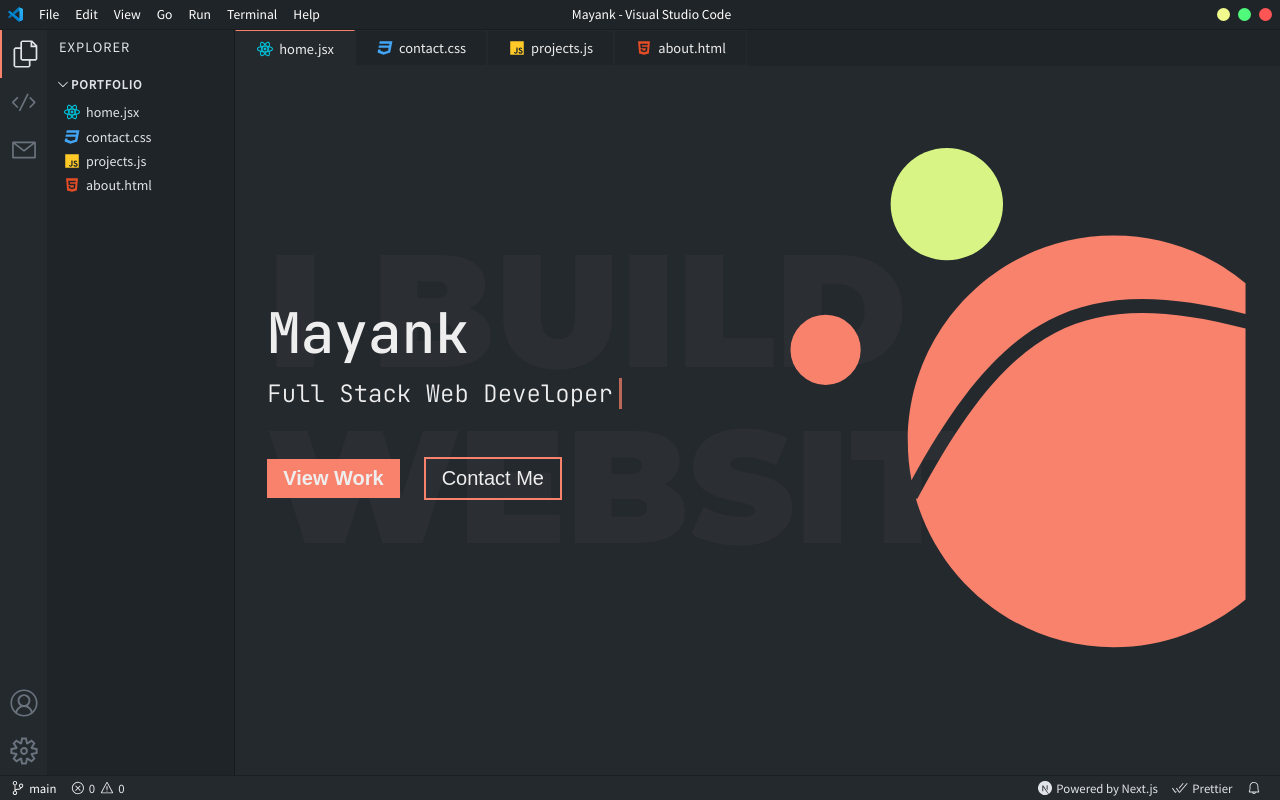
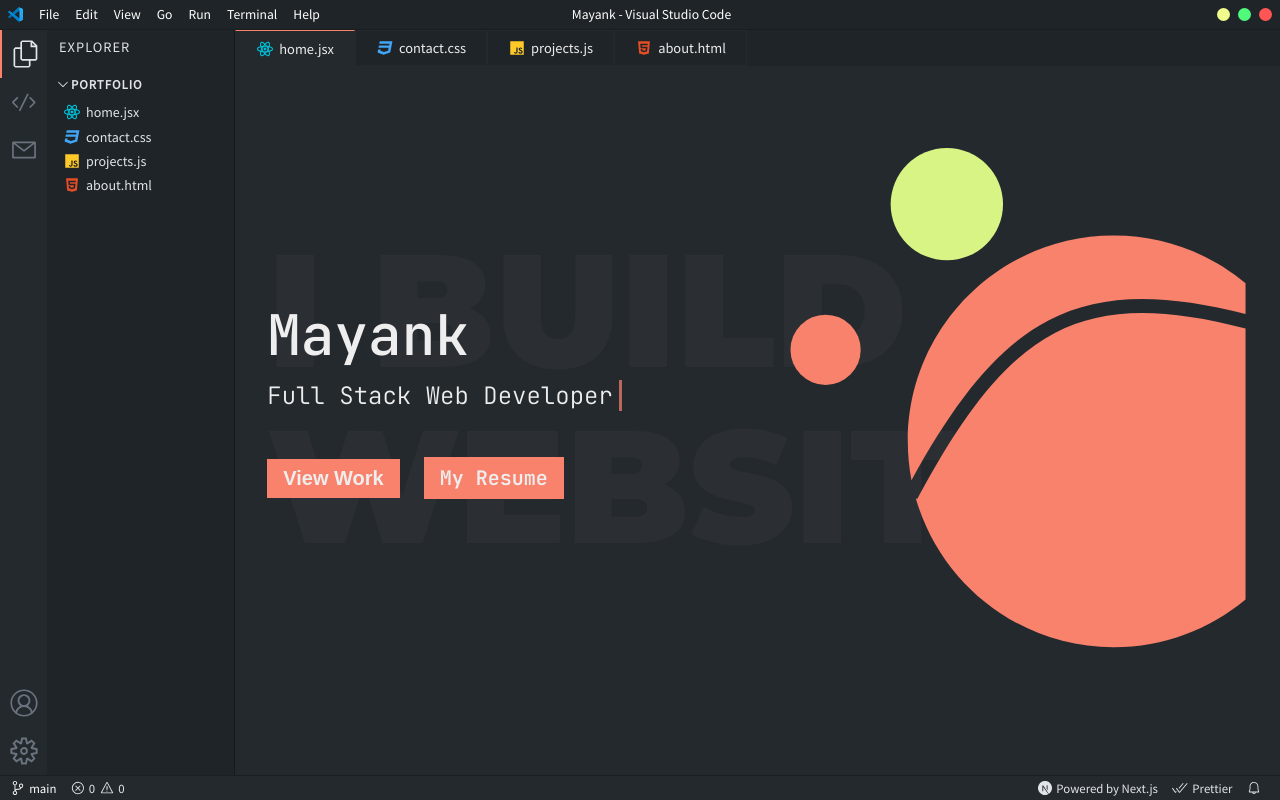
Before and after one commit to Mayank13579/my-portfolio, a Next.js app: page / in a window 1280 px wide. Built offline with nearby package versions, Linux system fonts and the light colour scheme.

Commit message:
added resume

```diff
--- a/components/Head.jsx
+++ b/components/Head.jsx
@@ -10,9 +10,9 @@ const CustomHead = ({ title }) => {
       />
       <meta
         name="keywords"
-        content="mayank ranganath, mayank, ranganath, web developer portfolio, mayank web developer, mayank developer, mern stack, mayank ranganath portfolio, vscode-portfolio"
+        content="mayank , mayank, , web developer portfolio, mayank web developer, mayank developer, mern stack, mayank  portfolio, vscode-portfolio"
       />
-      <meta property="og:title" content="mayank Ranganath's Portfolio" />
+      <meta property="og:title" content="mayank 's Portfolio" />
       <meta
         property="og:description"
         content="A full-stack developer building websites that you'd like to use."
--- a/pages/index.jsx
+++ b/pages/index.jsx
@@ -17,8 +17,14 @@ export default function HomePage() {
             <Link href="/projects">
               <button className={styles.button}>View Work</button>
             </Link>
-            <Link href="/contact">
+            {/* <Link href="/contact">
               <button className={styles.outlined}>Contact Me</button>
+            </Link> */}
+
+            <Link href="https://drive.google.com/file/d/1tGyHJAEiVOEKQQ-w-F5-z4WefvWjVDkK/view" passHref>
+                <a className={styles.button} download="Your_Resume.pdf">
+                 My Resume
+                </a>
             </Link>
           </div>
           <Illustration className={styles.illustration} />
--- a/styles/HomePage.module.css
+++ b/styles/HomePage.module.css
@@ -85,6 +85,7 @@
   font-weight: 600;
   border: none;
   cursor: pointer;
+  text-decoration: none;
 }
 
 .outlined {
```
Also changed, not shown: 1 other file (tests, documents, lock files or other folders).
